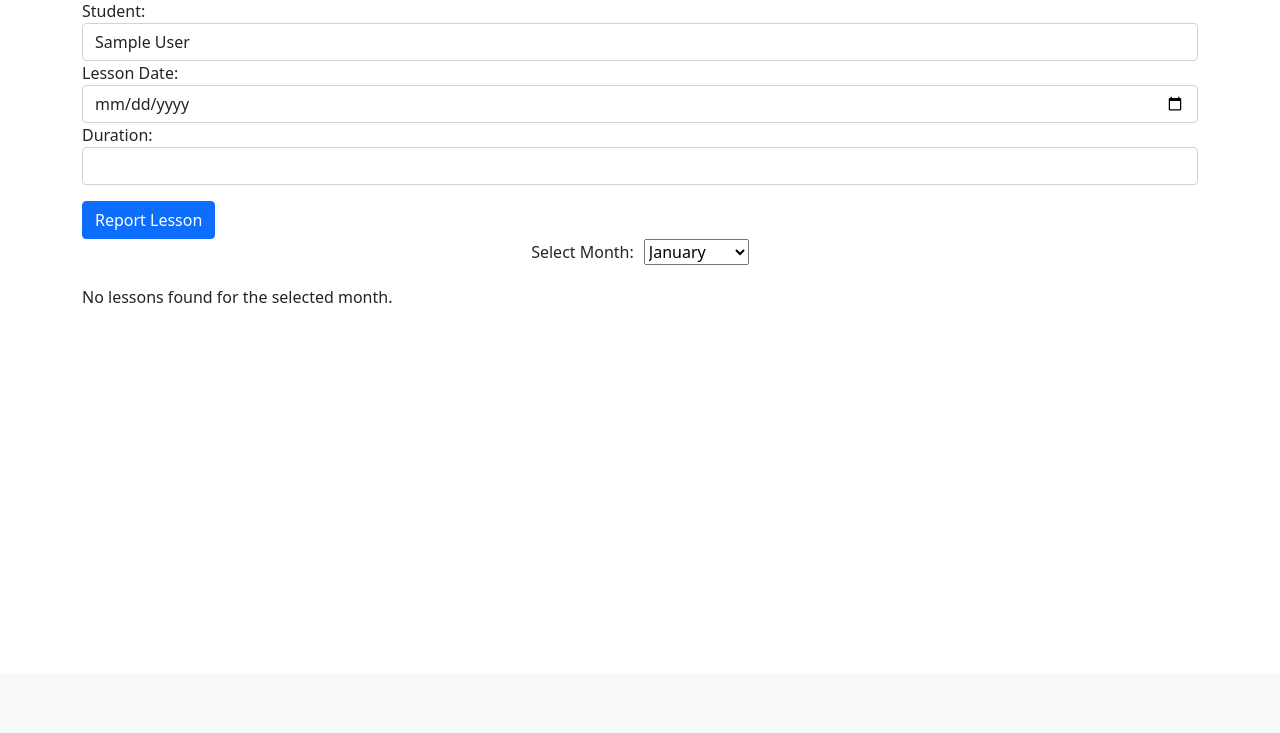
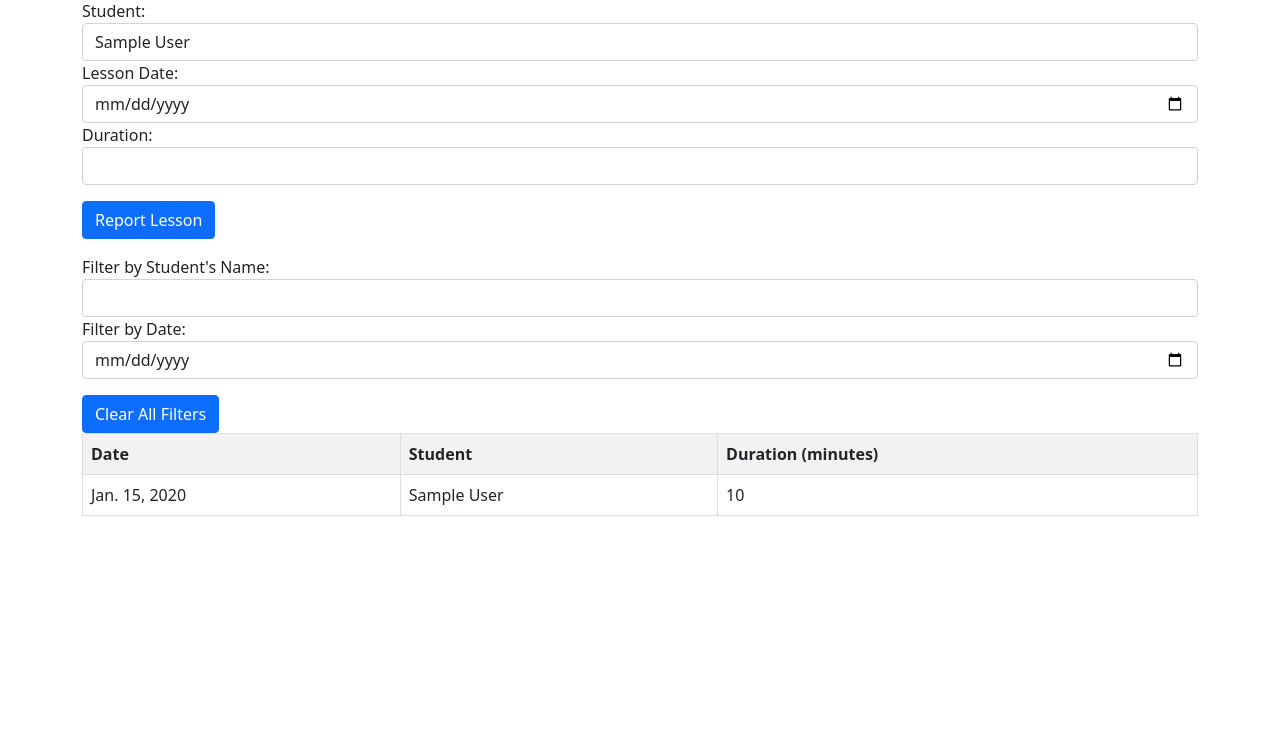
Before and after one commit to systenconti/Get2TalkAPP2, a Django app: page /lessons/ in a window 1280 px wide. Shown: the part 127-860 px from the top of the page. Before the commit the page ends 430 px from the top, so only its background shows below. Run offline with Django 4.2, Linux system fonts and the light colour scheme; a user stored in the database is signed in; tables that the repository leaves empty hold one stand-in row (values such as "Sample post").

Commit message:
Edit Lesson table and add filters

```diff
--- a/get2talk/templates/lesson_records.html
+++ b/get2talk/templates/lesson_records.html
@@ -20,15 +20,9 @@
         background-color: #f2f2f2;
     }
 
-    .month-selector {
-        display: flex;
-        justify-content: center;
-        align-items: center;
-        margin-bottom: 20px;
-    }
-
-    .month-selector label {
-        margin-right: 10px;
+    .table-container {
+        height: 300px;
+        overflow-y: scroll;
     }
 </style>
 {% endblock %}
@@ -57,26 +51,19 @@
         <button type="submit" class="btn btn-primary">Report Lesson</button>
     </div>
 </form>
+{% if lessons %}
 
-<div class="month-selector">
-    <label for="month">Select Month:</label>
-    <select name="month" id="month">
-        <option value="1">January</option>
-        <option value="2">February</option>
-        <option value="3">March</option>
-        <option value="4">April</option>
-        <option value="5">May</option>
-        <option value="6">June</option>
-        <option value="7">July</option>
-        <option value="8">August</option>
-        <option value="9">September</option>
-        <option value="10">October</option>
-        <option value="11">November</option>
-        <option value="12">December</option>
-    </select>
+<div class="mt-3">
+    <label for="name-filter">Filter by Student's Name:</label>
+    <input type="text" id="name-filter" name="name-filter" class="form-control">
+
+    <label for="date-filter">Filter by Date:</label>
+    <input type="date" id="date-filter" name="date-filter" class="form-control">
+
+    <button id="clear-filters" class="btn btn-primary mt-3">Clear All Filters</button>
 </div>
-{% if lessons %}
-<table>
+<div class="table-container">
+    <table id="lesson-table">
         <thead>
             <tr>
                 <th>Date</th>
@@ -86,7 +73,7 @@
         </thead>
         <tbody>
             {% for lesson in lessons %}
-        <tr>
+            <tr class="lesson-row" data-student="{{ lesson.student.name }}" data-date="{{ lesson.date }}">
                 <td>{{ lesson.date }}</td>
                 <td>{{ lesson.student.name }}</td>
                 <td>{{ lesson.duration }}</td>
@@ -94,6 +81,7 @@
             {% endfor %}
         </tbody>
     </table>
+</div>
 {% else %}
 <p>No lessons found for the selected month.</p>
 {% endif %}
@@ -101,17 +89,46 @@
 
 {% block js %}
 <script>
-    const monthSelect = document.querySelector('#month');
-    monthSelect.addEventListener('change', (event) => {
-        const selectedMonth = event.target.value;
-        const lessons = document.querySelectorAll('tbody tr');
-        lessons.forEach((lesson) => {
-            if (lesson.firstElementChild.textContent.startsWith(selectedMonth)) {
-                lesson.style.display = '';
+    $(document).ready(function () {
+        var nameFilter = $('#name-filter');
+        var dateFilter = $('#date-filter');
+
+        nameFilter.on('keyup', function () {
+            var query = nameFilter.val().toLowerCase();
+
+            $('.lesson-row').each(function () {
+                var row = $(this);
+                var student = row.data('student').toLowerCase();
+
+                if (student.indexOf(query) === -1) {
+                    row.hide();
                 } else {
-                lesson.style.display = 'none';
+                    row.show();
                 }
             });
         });
+
+        dateFilter.on('change', function () {
+            var query = dateFilter.val();
+
+            $('.lesson-row').each(function () {
+                var row = $(this);
+                var date = new Date(row.data('date'));
+                var dateString = date.getFullYear() + '-' + (date.getMonth() + 1).toString().padStart(2, '0') + '-' + date.getDate().toString().padStart(2, '0');
+
+                if (dateString !== query) {
+                    row.hide();
+                } else {
+                    row.show();
+                }
+            });
+        });
+    });
+
+    $('#clear-filters').on('click', function () {
+        $('#name-filter').val('');
+        $('#date-filter').val('');
+        $('.lesson-row').show();
+    });
 </script>
 {% endblock %}
--- a/get2talk/views.py
+++ b/get2talk/views.py
@@ -71,6 +71,7 @@
 def lessons_view(request):
     teacher = Teacher.objects.get(user=request.user)
     students = Student.objects.filter(teacher=teacher)
+    lessons = Lesson.objects.filter(teacher=teacher)
 
     if request.method == "POST":
         student_id = request.POST.get("student")
@@ -83,17 +84,10 @@
         lesson.save()
         return redirect("lessons")
 
-    selected_month = request.GET.get("month")
-    if not selected_month:
-        selected_month = datetime.today().month
-    lessons = Lesson.objects.filter(
-        teacher=teacher, student__teacher=teacher, date__month=selected_month
-    )
 
     context = {
         "teacher": teacher,
         "students": students,
         "lessons": lessons,
-        "selected_month": selected_month,
     }
     return render(request, "lesson_records.html", context)
```
Lines whose indentation alone changed are shown as unchanged.
